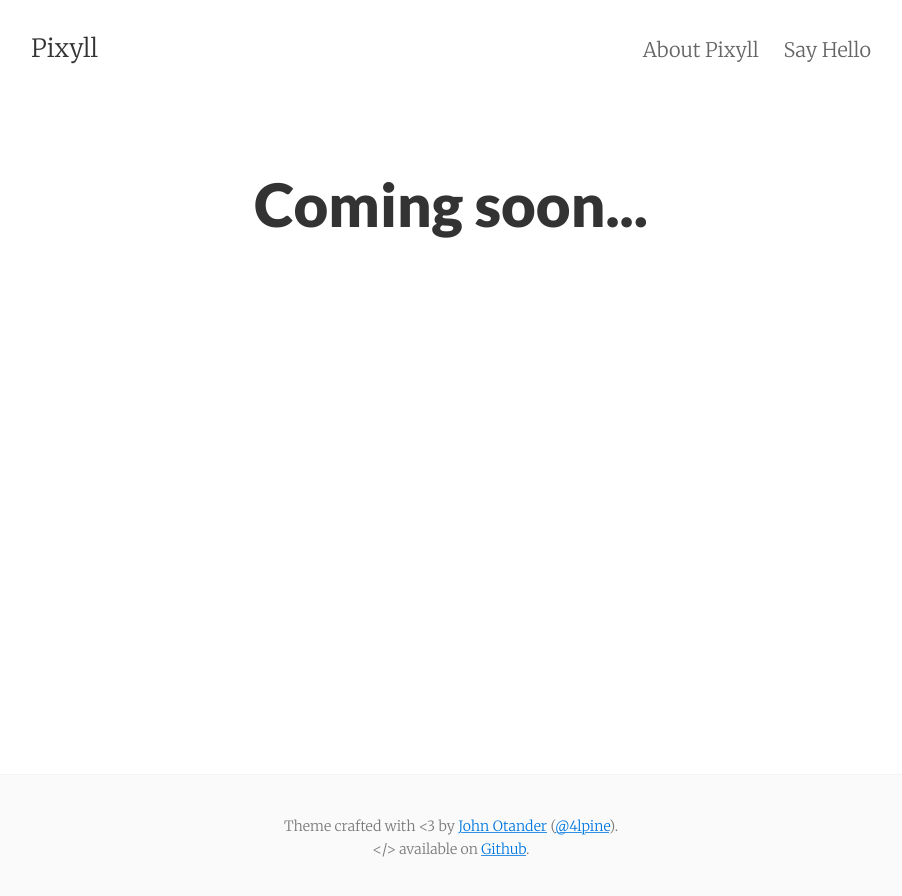
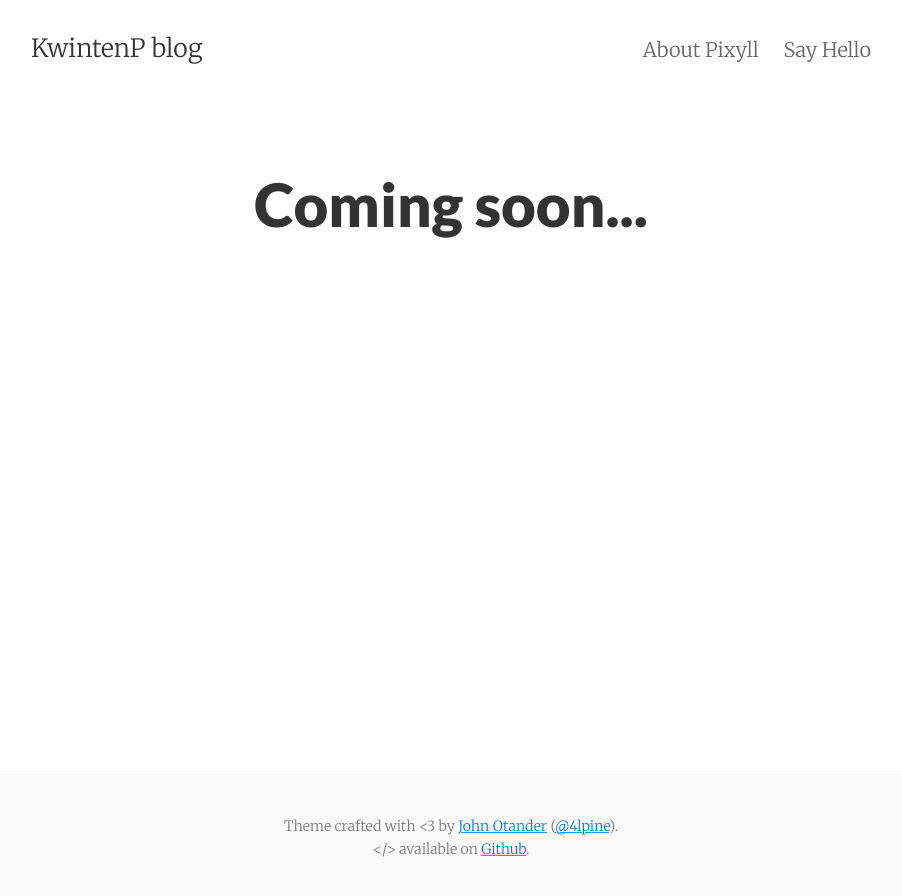
Before and after one commit to frederikprijck/blog.kwintenp, a Jekyll site: the page built from index.html, in a window 1280 px wide. Shown: the top 896 px of the page, without its empty margins (189-1091 px from the left). Built offline with Jekyll 4.4.1, drawn with Linux system fonts in a browser that asks for light colours; the list of posts is cut into pages by our own code.

Commit message:
Updated the config

```diff
--- a/_config.yml
+++ b/_config.yml
@@ -1,10 +1,10 @@
 # Site settings
-title:       Pixyll
-email:       your_email@example.com
+title:       KwintenP blog
+email:       kwinten.pisman@gmail.com
 author:      John Otander
-description: "A simple, beautiful theme for Jekyll that emphasizes content rather than aesthetic fluff."
+description: "Development blog"
 baseurl:     ""
-url:         "http://pixyll.com"
+url:         "http://blog.kwintenp.com"
 date_format: "%b %-d, %Y"
 
 # Google services
@@ -37,10 +37,10 @@ facebook_appid:
 facebook_comments_number: 10
 
 # Social icons
-github_username:
+github_username: KwintenP
 bitbucket_username:
 stackoverflow_id:
-twitter_username:
+twitter_username: KwintenP
 skype_username:
 steam_nickname:
 google_plus_id:
```
